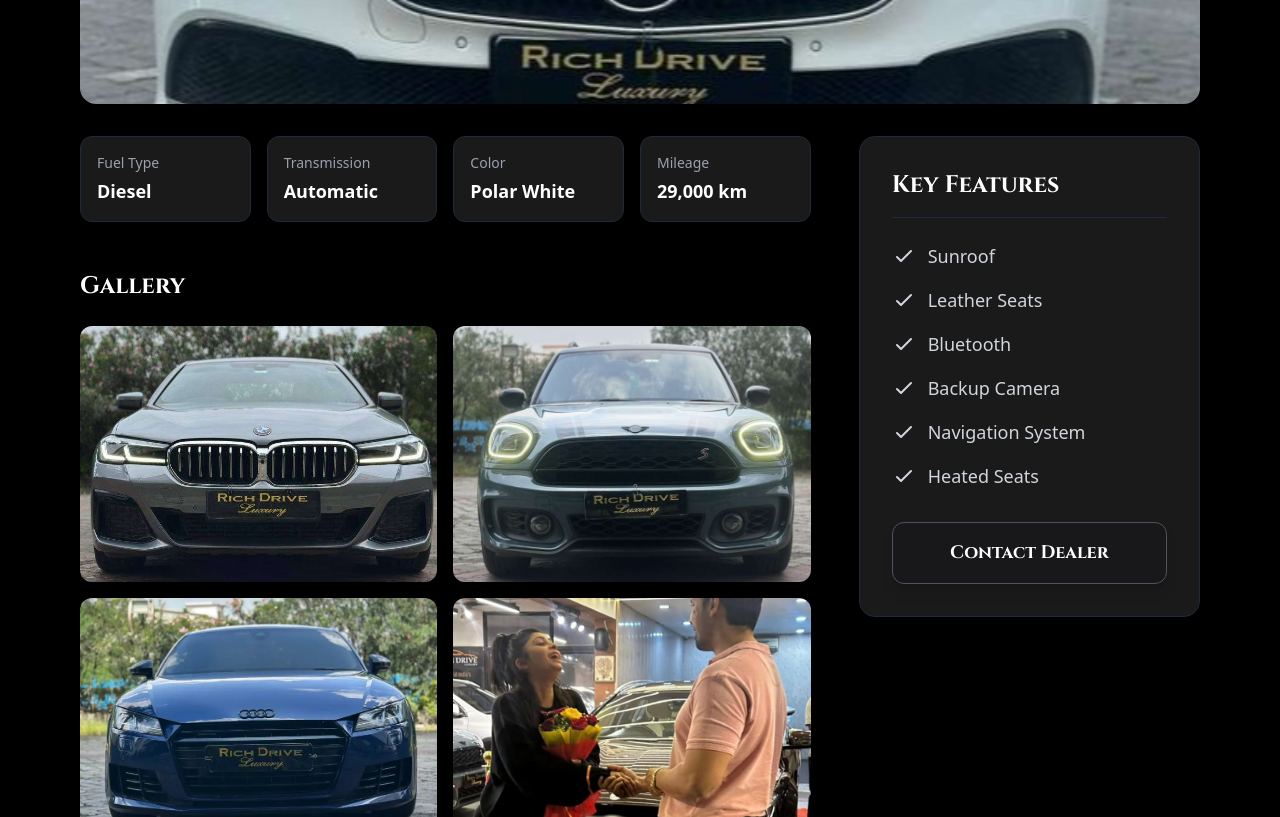
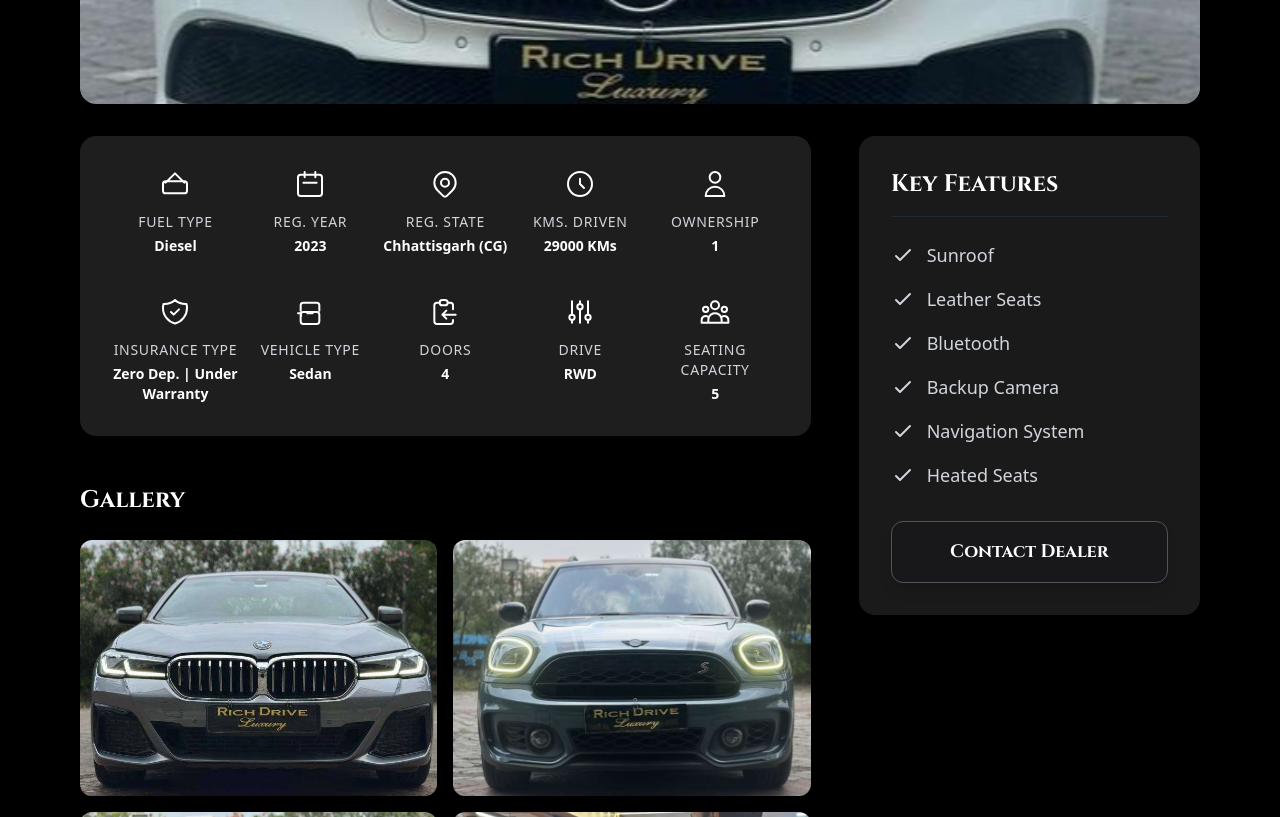
Before and after one commit to bhave5h/RDL, a React (Vite) app: page /car/1 in a window 1280 px wide. Shown: the part 660-1477 px from the top of the page. Built offline with nearby package versions, Linux system fonts and the light colour scheme.

Commit message:
deatils sections

```diff
--- a/src/Pages/CarDetails.jsx
+++ b/src/Pages/CarDetails.jsx
@@ -1,17 +1,26 @@
-import React, { useEffect } from 'react';
+import React, { useEffect, useState } from 'react';
 import { useParams, useNavigate } from 'react-router-dom';
-import { motion } from 'framer-motion';
+import { motion, AnimatePresence } from 'framer-motion';
 import { carsData } from '../data/cars';
 
 const CarDetails = () => {
     const { id } = useParams();
     const navigate = useNavigate();
+    const [selectedImage, setSelectedImage] = useState(null);
 
     const car = carsData.find(c => c.id === parseInt(id));
 
     useEffect(() => {
         window.scrollTo(0, 0);
     }, [id]);
+
+    useEffect(() => {
+        const handleKeyDown = (e) => {
+            if (e.key === 'Escape') setSelectedImage(null);
+        };
+        window.addEventListener('keydown', handleKeyDown);
+        return () => window.removeEventListener('keydown', handleKeyDown);
+    }, []);
 
     if (!car) {
         return (
@@ -53,7 +62,8 @@ const CarDetails = () => {
                     initial={{ opacity: 0, scale: 0.95 }}
                     animate={{ opacity: 1, scale: 1 }}
                     transition={{ duration: 0.5, delay: 0.2 }}
-                    className="w-full h-[40vh] md:h-[60vh] rounded-2xl overflow-hidden mb-8 shadow-2xl shadow-black/80"
+                    onClick={() => setSelectedImage(car.images[0])}
+                    className="w-full h-[40vh] md:h-[60vh] rounded-2xl overflow-hidden mb-8 shadow-2xl shadow-black/80 cursor-pointer"
                 >
                     <img src={car.images[0]} alt={car.title} className="w-full h-full object-cover" />
                 </motion.div>
@@ -63,22 +73,69 @@ const CarDetails = () => {
                     {/* Main Details & Gallery */}
                     <div className="lg:col-span-2 space-y-12">
 
-                        {/* Quick Stats */}
+                        {/* Quick Stats Grid */}
                         <motion.div
                             initial={{ opacity: 0, y: 20 }}
                             animate={{ opacity: 1, y: 0 }}
                             transition={{ delay: 0.3 }}
-                            className="grid grid-cols-2 md:grid-cols-4 gap-4"
+                            className="bg-[#1E1E1E] text-white p-8 rounded-2xl grid grid-cols-2 lg:grid-cols-5 gap-y-10 gap-x-2"
                         >
                             {[
-                                { label: "Fuel Type", value: car.fuel.split(" | ")[0] },
-                                { label: "Transmission", value: car.fuel.split(" | ")[1] },
-                                { label: "Color", value: car.color },
-                                { label: "Mileage", value: car.specs.split(" | ")[2] || "N/A" }
+                                {
+                                    label: "FUEL TYPE",
+                                    value: car.fuelType,
+                                    icon: <svg className="w-8 h-8 mb-3 text-white" fill="none" stroke="currentColor" viewBox="0 0 24 24"><path strokeLinecap="round" strokeLinejoin="round" strokeWidth={1.5} d="M5 11l7-7 7 7M5 19h14a2 2 0 002-2v-5a2 2 0 00-2-2H5a2 2 0 00-2 2v5a2 2 0 002 2z" /></svg>
+                                },
+                                {
+                                    label: "REG. YEAR",
+                                    value: car.regYear,
+                                    icon: <svg className="w-8 h-8 mb-3 text-white" fill="none" stroke="currentColor" viewBox="0 0 24 24"><path strokeLinecap="round" strokeLinejoin="round" strokeWidth={1.5} d="M8 7V3m8 4V3m-9 8h10M5 21h14a2 2 0 002-2V7a2 2 0 00-2-2H5a2 2 0 00-2 2v12a2 2 0 002 2z" /></svg>
+                                },
+                                {
+                                    label: "REG. STATE",
+                                    value: car.regState,
+                                    icon: <svg className="w-8 h-8 mb-3 text-white" fill="none" stroke="currentColor" viewBox="0 0 24 24"><path strokeLinecap="round" strokeLinejoin="round" strokeWidth={1.5} d="M17.657 16.657L13.414 20.9a1.998 1.998 0 01-2.827 0l-4.244-4.243a8 8 0 1111.314 0z" /><path strokeLinecap="round" strokeLinejoin="round" strokeWidth={1.5} d="M15 11a3 3 0 11-6 0 3 3 0 016 0z" /></svg>
+                                },
+                                {
+                                    label: "KMS. DRIVEN",
+                                    value: car.kmsDriven,
+                                    icon: <svg className="w-8 h-8 mb-3 text-white" fill="none" stroke="currentColor" viewBox="0 0 24 24"><path strokeLinecap="round" strokeLinejoin="round" strokeWidth={1.5} d="M12 8v4l3 3m6-3a9 9 0 11-18 0 9 9 0 0118 0z" /></svg>
+                                },
+                                {
+                                    label: "OWNERSHIP",
+                                    value: car.ownership,
+                                    icon: <svg className="w-8 h-8 mb-3 text-white" fill="none" stroke="currentColor" viewBox="0 0 24 24"><path strokeLinecap="round" strokeLinejoin="round" strokeWidth={1.5} d="M16 7a4 4 0 11-8 0 4 4 0 018 0zM12 14a7 7 0 00-7 7h14a7 7 0 00-7-7z" /></svg>
+                                },
+                                {
+                                    label: "INSURANCE TYPE",
+                                    value: car.insuranceType,
+                                    icon: <svg className="w-8 h-8 mb-3 text-white" fill="none" stroke="currentColor" viewBox="0 0 24 24"><path strokeLinecap="round" strokeLinejoin="round" strokeWidth={1.5} d="M9 12l2 2 4-4m5.618-4.016A11.955 11.955 0 0112 2.944a11.955 11.955 0 01-8.618 3.04A12.02 12.02 0 003 9c0 5.591 3.824 10.29 9 11.622 5.176-1.332 9-6.03 9-11.622 0-1.042-.133-2.052-.382-3.016z" /></svg>
+                                },
+                                {
+                                    label: "VEHICLE TYPE",
+                                    value: car.vehicleType,
+                                    icon: <svg className="w-8 h-8 mb-3 text-white" fill="none" stroke="currentColor" viewBox="0 0 24 24"><path strokeLinecap="round" strokeLinejoin="round" strokeWidth={1.5} d="M3 13h2l.4 2M7 21h10a2 2 0 002-2v-5a2 2 0 00-2-2H7a2 2 0 00-2 2v5a2 2 0 002 2zM5 11V7a2 2 0 012-2h10a2 2 0 012 2v4M10 13h4" /></svg>
+                                },
+                                {
+                                    label: "DOORS",
+                                    value: car.doors,
+                                    icon: <svg className="w-8 h-8 mb-3 text-white" fill="none" stroke="currentColor" viewBox="0 0 24 24"><path strokeLinecap="round" strokeLinejoin="round" strokeWidth={1.5} d="M8 5H6a2 2 0 00-2 2v12a2 2 0 002 2h10a2 2 0 002-2v-1M8 5a2 2 0 002 2h2a2 2 0 002-2M8 5a2 2 0 012-2h2a2 2 0 012 2m0 0h2a2 2 0 012 2v3m2 4H10m0 0l3-3m-3 3l3 3" /></svg>
+                                },
+                                {
+                                    label: "DRIVE",
+                                    value: car.drive,
+                                    icon: <svg className="w-8 h-8 mb-3 text-white" fill="none" stroke="currentColor" viewBox="0 0 24 24"><path strokeLinecap="round" strokeLinejoin="round" strokeWidth={1.5} d="M12 6V4m0 2a2 2 0 100 4m0-4a2 2 0 110 4m-6 8a2 2 0 100-4m0 4a2 2 0 110-4m0 4v2m0-6V4m6 6v10m6-2a2 2 0 100-4m0 4a2 2 0 110-4m0 4v2m0-6V4" /></svg>
+                                },
+                                {
+                                    label: "SEATING CAPACITY",
+                                    value: car.seatingCapacity,
+                                    icon: <svg className="w-8 h-8 mb-3 text-white" fill="none" stroke="currentColor" viewBox="0 0 24 24"><path strokeLinecap="round" strokeLinejoin="round" strokeWidth={1.5} d="M17 20h5v-2a3 3 0 00-5.356-1.857M17 20H7m10 0v-2c0-.656-.126-1.283-.356-1.857M7 20H2v-2a3 3 0 015.356-1.857M7 20v-2c0-.656.126-1.283.356-1.857m0 0a5.002 5.002 0 019.288 0M15 7a3 3 0 11-6 0 3 3 0 016 0zm6 3a2 2 0 11-4 0 2 2 0 014 0zM7 10a2 2 0 11-4 0 2 2 0 014 0z" /></svg>
+                                }
                             ].map((stat, i) => (
-                                <div key={i} className="bg-[#1A1A1A] p-4 rounded-xl border border-gray-800">
-                                    <p className="text-sm text-gray-400 mb-1">{stat.label}</p>
-                                    <p className="font-semibold text-lg">{stat.value}</p>
+                                <div key={i} className="flex flex-col items-center text-center">
+                                    {stat.icon}
+                                    <p className="text-sm tracking-wider text-gray-300 mb-1">{stat.label}</p>
+                                    <p className="font-bold text-sm text-white">{stat.value}</p>
                                 </div>
                             ))}
                         </motion.div>
@@ -91,6 +148,7 @@ const CarDetails = () => {
                                     <motion.div
                                         key={idx}
                                         whileHover={{ scale: 1.02 }}
+                                        onClick={() => setSelectedImage(img)}
                                         className="rounded-xl overflow-hidden h-48 md:h-64 shadow-lg cursor-pointer"
                                     >
                                         <img src={img} alt={`${car.title} ${idx + 2}`} className="w-full h-full object-cover" />
@@ -108,7 +166,7 @@ const CarDetails = () => {
                         transition={{ delay: 0.4 }}
                         className="space-y-8"
                     >
-                        <div className="bg-[#1A1A1A] p-6 lg:p-8 rounded-2xl border border-gray-800 shadow-2xl">
+                        <div className="bg-[#1A1A1A] p-6 lg:p-8 rounded-2xl  shadow-2xl">
                             <h3 className="text-2xl font-cinzel font-bold mb-6 border-b border-gray-800 pb-4">Key Features</h3>
                             <ul className="space-y-4">
                                 {car.features.map((feature, idx) => (
@@ -127,6 +185,38 @@ const CarDetails = () => {
                 </div>
 
             </div>
+
+            {/* Fullscreen Image Preview Area */}
+            <AnimatePresence>
+                {selectedImage && (
+                    <motion.div
+                        initial={{ opacity: 0 }}
+                        animate={{ opacity: 1 }}
+                        exit={{ opacity: 0 }}
+                        onClick={() => setSelectedImage(null)}
+                        className="fixed inset-0 z-[200] flex items-center justify-center p-4 bg-black/80 backdrop-blur-md"
+                    >
+                        {/* Close button */}
+                        <button
+                            onClick={() => setSelectedImage(null)}
+                            className="absolute top-6 right-6 text-white hover:text-gold transition-colors z-[210]"
+                        >
+                            <svg className="w-8 h-8" fill="none" stroke="currentColor" viewBox="0 0 24 24"><path strokeLinecap="round" strokeLinejoin="round" strokeWidth={2} d="M6 18L18 6M6 6l12 12" /></svg>
+                        </button>
+
+                        {/* Enlarged image */}
+                        <motion.img
+                            initial={{ scale: 0.8 }}
+                            animate={{ scale: 1 }}
+                            exit={{ scale: 0.8 }}
+                            onClick={(e) => e.stopPropagation()}
+                            src={selectedImage}
+                            alt="Preview"
+                            className="max-w-full max-h-full object-contain rounded-lg shadow-2xl"
+                        />
+                    </motion.div>
+                )}
+            </AnimatePresence>
         </div>
     );
 };
--- a/src/Pages/Category.jsx
+++ b/src/Pages/Category.jsx
@@ -128,7 +128,7 @@ function Category() {
           whileHover={{ scale: 1.05 }}
           whileTap={{ scale: 0.95 }}
           onClick={() => navigate("/buy-car")}
-          className="bg-gold text-black font-cinzel font-bold text-lg px-8 py-3 rounded-full shadow-lg hover:shadow-gold/50 transition duration-300"
+          className="font-bold cursor-pointer font-cinzel w-fit p-5 bg-zinc-900 border-1 border-zinc-600 hover:bg-zinc-800 py-2 rounded-xl transition-colors duration-300 "
         >
           View All Cars
         </motion.button>
--- a/src/data/cars.js
+++ b/src/data/cars.js
@@ -7,6 +7,16 @@ export const carsData = [
         fuel: "Diesel | Automatic",
         color: "Polar White",
         price: "₹4,80,000",
+        fuelType: "Diesel",
+        regYear: "2023",
+        regState: "Chhattisgarh (CG)",
+        kmsDriven: "29000 KMs",
+        ownership: "1",
+        insuranceType: "Zero Dep. | Under Warranty",
+        vehicleType: "Sedan",
+        doors: "4",
+        drive: "RWD",
+        seatingCapacity: "5",
         images: ["/assets/car2.png", "/assets/car1.png", "/assets/car3.png", "/assets/car4.png", "/assets/image 1.png"],
         features: ["Sunroof", "Leather Seats", "Bluetooth", "Backup Camera", "Navigation System", "Heated Seats"]
     },
@@ -18,6 +28,16 @@ export const carsData = [
         fuel: "Diesel | Automatic",
         color: "Grey",
         price: "₹55,00,000",
+        fuelType: "Diesel",
+        regYear: "2023",
+        regState: "Maharashtra (MH)",
+        kmsDriven: "17000 KMs",
+        ownership: "1",
+        insuranceType: "Comprehensive",
+        vehicleType: "Sedan",
+        doors: "4",
+        drive: "RWD",
+        seatingCapacity: "5",
         images: ["/assets/car1.png", "/assets/car2.png", "/assets/car3.png", "/assets/car4.png", "/assets/image 2.png"],
         features: ["Heated Seats", "Apple CarPlay", "Android Auto", "Premium Sound System", "Blind Spot Monitor"]
     },
@@ -29,6 +49,16 @@ export const carsData = [
         fuel: "Petrol | Automatic",
         color: "Grey",
         price: "₹3,50,000",
+        fuelType: "Petrol",
+        regYear: "2018",
+        regState: "Delhi (DL)",
+        kmsDriven: "50000 KMs",
+        ownership: "2",
+        insuranceType: "Third Party",
+        vehicleType: "Hatchback",
+        doors: "5",
+        drive: "FWD",
+        seatingCapacity: "5",
         images: ["/assets/car3.png", "/assets/car1.png", "/assets/car2.png", "/assets/car4.png", "/assets/image 3.png"],
         features: ["Keyless Entry", "Push Button Start", "Alloy Wheels", "Tire Pressure Monitor", "Cruise Control"]
     },
@@ -40,6 +70,16 @@ export const carsData = [
         fuel: "Petrol | Automatic",
         color: "Navy Blue",
         price: "₹3,70,000",
+        fuelType: "Petrol",
+        regYear: "2017",
+        regState: "Karnataka (KA)",
+        kmsDriven: "37000 KMs",
+        ownership: "2",
+        insuranceType: "Comprehensive",
+        vehicleType: "Coupe",
+        doors: "2",
+        drive: "AWD",
+        seatingCapacity: "4",
         images: ["/assets/car4.png", "/assets/car1.png", "/assets/car2.png", "/assets/car3.png", "/assets/image 4.png"],
         features: ["Sports Package", "Premium Wheels", "LED Headlights", "Leather Steering Wheel", "Dual Zone Climate Control"]
     },
@@ -51,6 +91,16 @@ export const carsData = [
         fuel: "Petrol | Automatic",
         color: "Silver",
         price: "₹65,00,000",
+        fuelType: "Petrol",
+        regYear: "2021",
+        regState: "Maharashtra (MH)",
+        kmsDriven: "22000 KMs",
+        ownership: "1",
+        insuranceType: "Zero Dep. | Under Warranty",
+        vehicleType: "SUV",
+        doors: "5",
+        drive: "AWD",
+        seatingCapacity: "5",
         images: ["/assets/image 5.png", "/assets/car1.png", "/assets/car2.png", "/assets/car3.png", "/assets/car4.png"],
         features: ["Panoramic Roof", "Ventilated Seats", "Mark Levinson Audio", "Adaptive Cruise Control", "Lane Departure Warning"]
     },
@@ -62,6 +112,16 @@ export const carsData = [
         fuel: "Diesel | Automatic",
         color: "Black",
         price: "₹72,00,000",
+        fuelType: "Diesel",
+        regYear: "2022",
+        regState: "Haryana (HR)",
+        kmsDriven: "15000 KMs",
+        ownership: "1",
+        insuranceType: "Zero Dep. | Under Warranty",
+        vehicleType: "SUV",
+        doors: "5",
+        drive: "AWD",
+        seatingCapacity: "5",
         images: ["/assets/image 6.png", "/assets/car1.png", "/assets/car2.png", "/assets/car3.png", "/assets/car4.png"],
         features: ["Meridian Sound System", "360 Degree Camera", "Configurable Dynamics", "Power Tailgate", "Wireless Device Charging"]
     }
```
